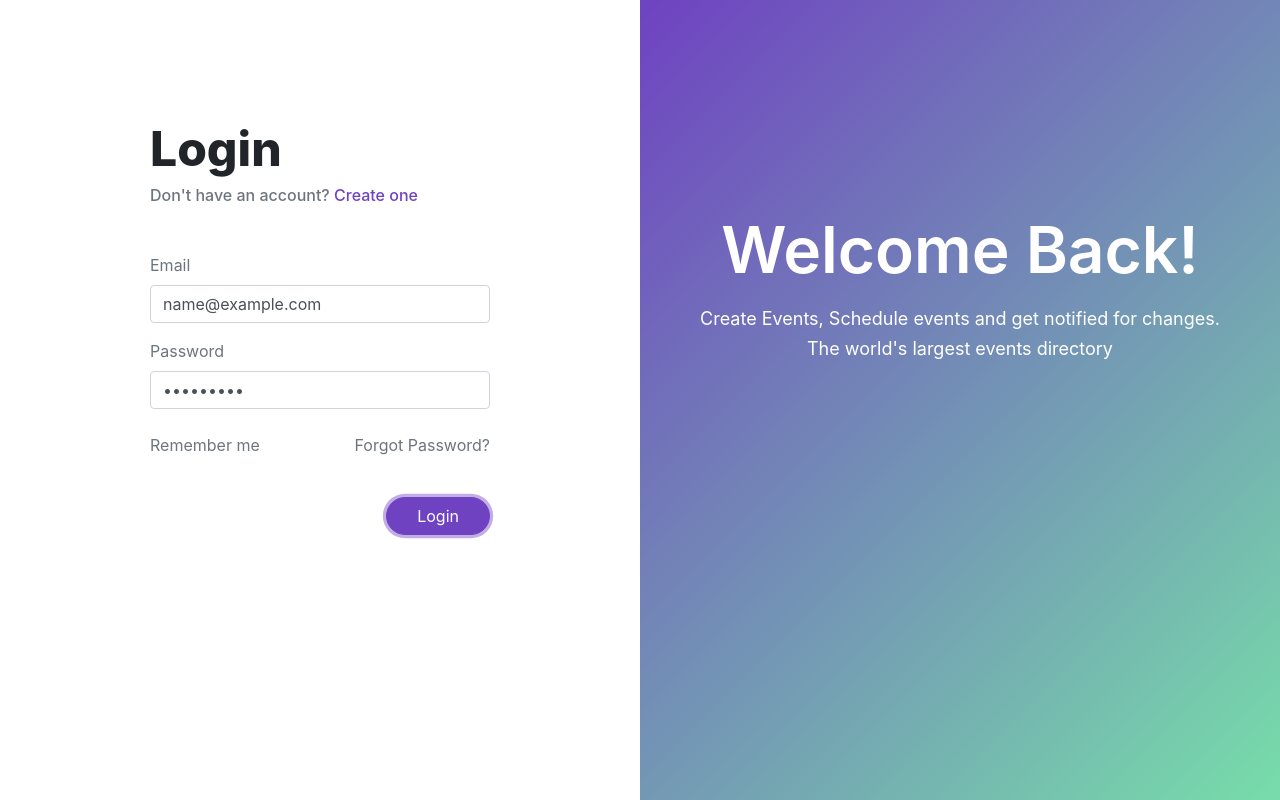
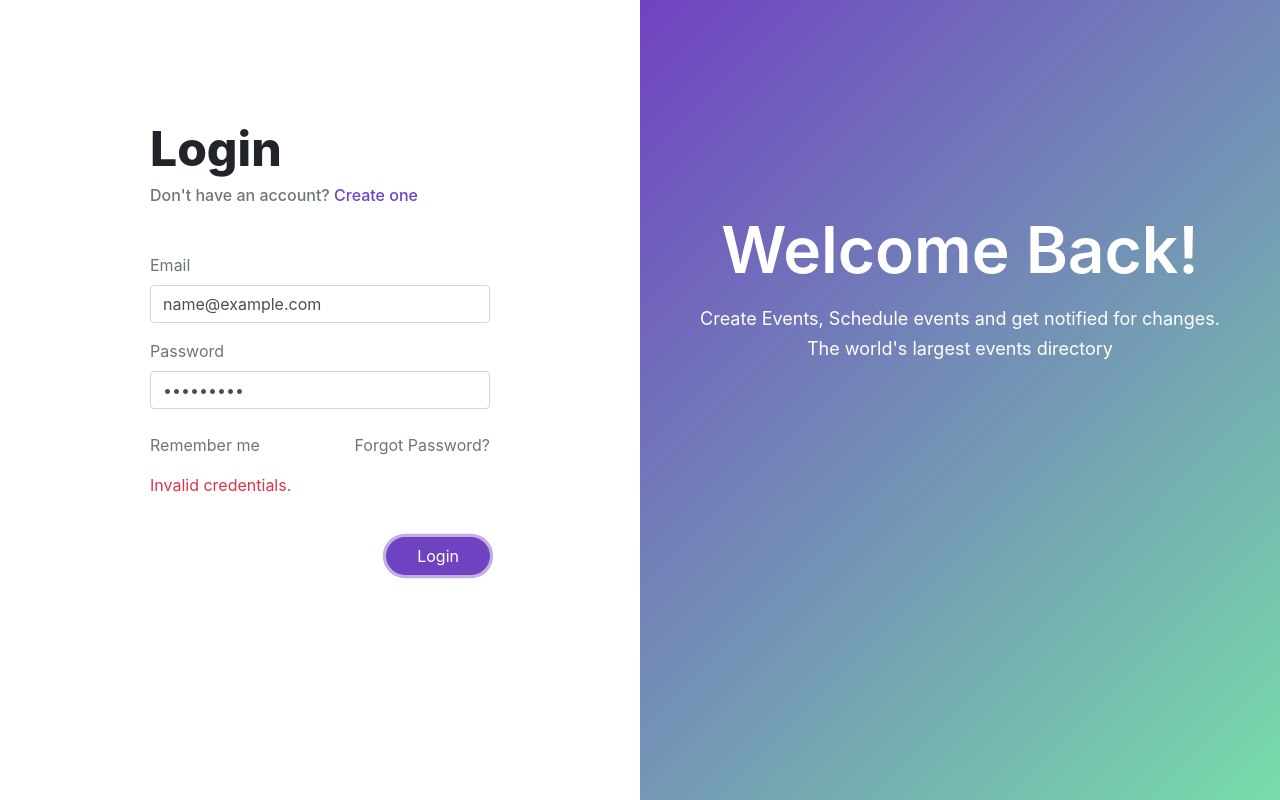
Before and after one commit to haribukke/events-app, an Angular app: page /login in a window 1280 px wide. Both pictures are taken after typing "name@example.com", "Sample123" into the empty fields and a click on the button "Login". Built offline with nearby package versions, Linux system fonts and the light colour scheme.

Commit message:
invalid login

```diff
--- a/src/app/components/login/login.component.html
+++ b/src/app/components/login/login.component.html
@@ -27,7 +27,11 @@
             <p class="text--gray">Remember me</p>
           </div>
           <div class="col-6"><a class="float-right text--gray ">Forgot Password?</a></div>
+          <div class="col-12">
+            <p class="text-danger" *ngIf="error">Invalid credentials.</p>
+          </div>
         </div>
+
         <button type="submit" class="btn btn-primary float-right" (click)="login()">Login</button>
       </form>
     </div>
--- a/src/app/components/login/login.component.ts
+++ b/src/app/components/login/login.component.ts
@@ -10,6 +10,7 @@ import { AuthenticationService } from 'src/app/services/authentication/authentic
 })
 export class LoginComponent implements OnInit {
   submitted: boolean = false;
+  error: boolean = false;
   constructor(
     private fb: FormBuilder,
     private router: Router,
@@ -41,6 +42,7 @@ export class LoginComponent implements OnInit {
         this.router.navigateByUrl('/dashboard');
       }, err => {
         console.log(err, err.error.message)
+        this.error = true;
       })
 
   }
```
